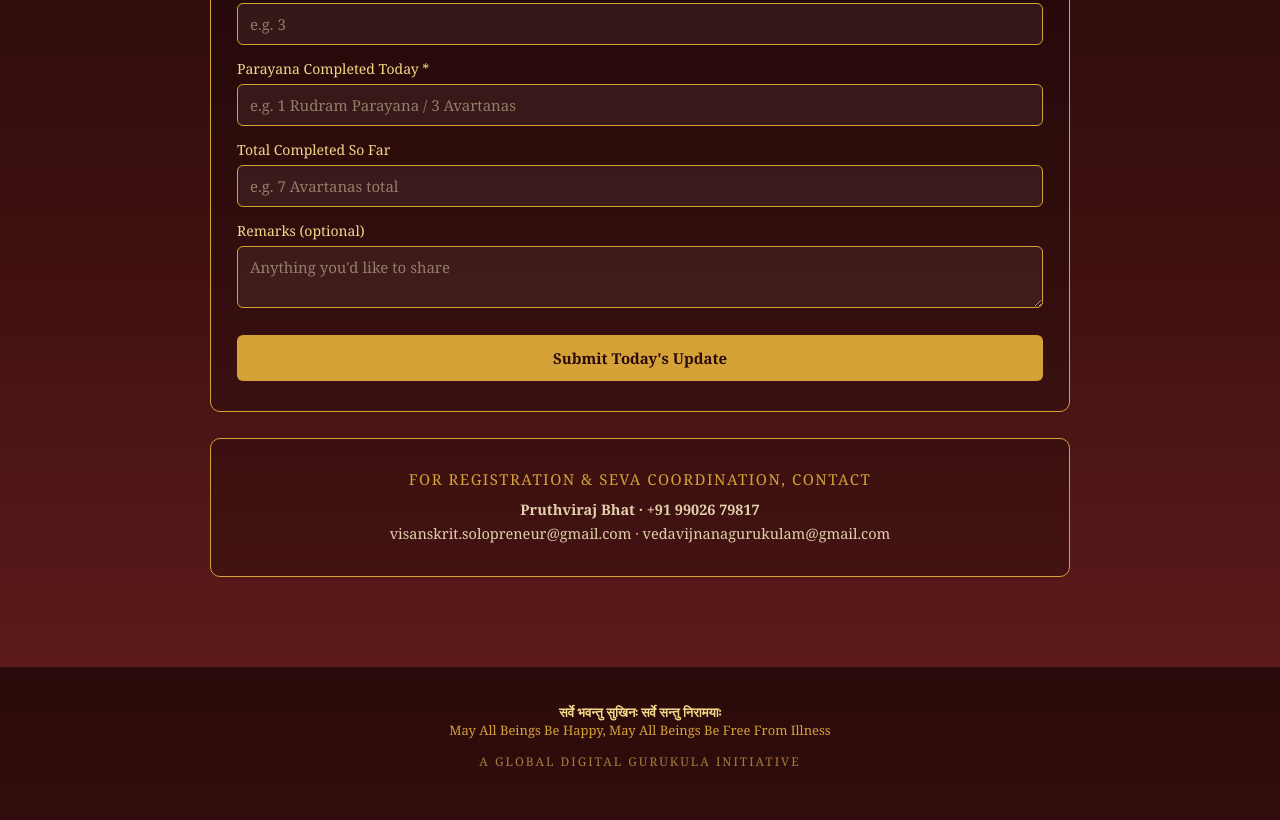
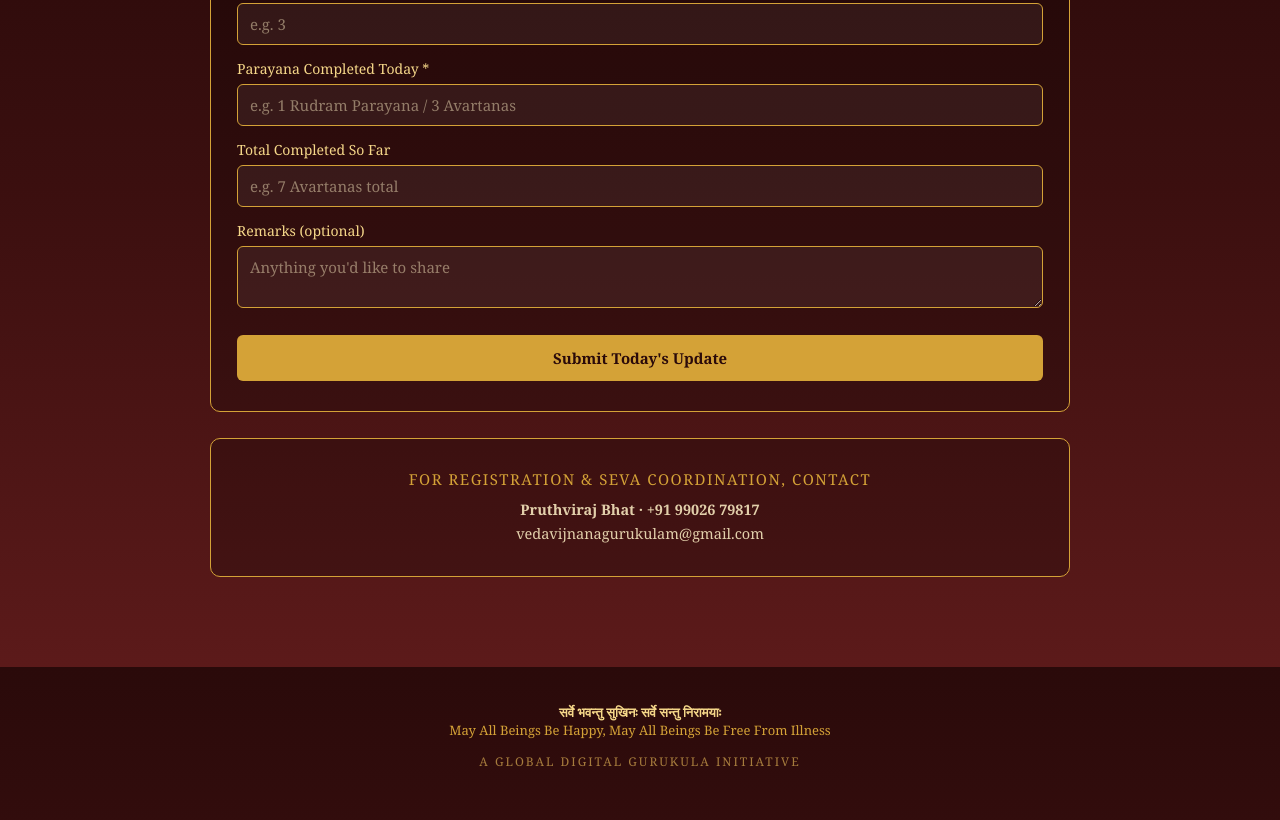
Before and after one commit to VishweshawaraM/Maha-Rudra-Japanushtanam, a plain HTML site: page register.html in a window 1280 px wide. Shown: the part 1733-2553 px from the top of the page. Drawn offline with Linux system fonts and the light colour scheme.

Commit message:
Remove personal email, use org email only (English pages)

```diff
--- a/register.html
+++ b/register.html
@@ -36,7 +36,7 @@
     <h2>1. Register for Parayanam</h2>
     <div class="section-note">Fill this once, before you begin chanting. You can join from anywhere in the world.</div>
 
-    <form action="https://formsubmit.co/visanskrit.solopreneur@gmail.com" method="POST">
+    <form action="https://formsubmit.co/vedavijnanagurukulam@gmail.com" method="POST">
       <input type="hidden" name="_subject" value="Maharudra Japanushtanam - New Registration">
       <input type="hidden" name="_template" value="table">
       <input type="hidden" name="_next" value="thank-you.html">
@@ -102,7 +102,7 @@
     <h2>2. Daily Parayana Update</h2>
     <div class="section-note">Please submit this every single day (03&ndash;13 August) reporting how much parayana you completed that day.</div>
 
-    <form action="https://formsubmit.co/visanskrit.solopreneur@gmail.com" method="POST">
+    <form action="https://formsubmit.co/vedavijnanagurukulam@gmail.com" method="POST">
       <input type="hidden" name="_subject" value="Maharudra Japanushtanam - Daily Update">
       <input type="hidden" name="_template" value="table">
       <input type="hidden" name="_next" value="thank-you.html">
@@ -141,7 +141,7 @@
     <div class="label">FOR REGISTRATION &amp; SEVA COORDINATION, CONTACT</div>
     <div class="meta">
       <b>Pruthviraj Bhat &middot; +91 99026 79817</b><br>
-      visanskrit.solopreneur@gmail.com &middot; vedavijnanagurukulam@gmail.com
+      vedavijnanagurukulam@gmail.com
     </div>
   </div>
 
```
Also changed, not shown: dhana-sahaya.html (+2 -2 lines), index.html (+1 -1 lines).
